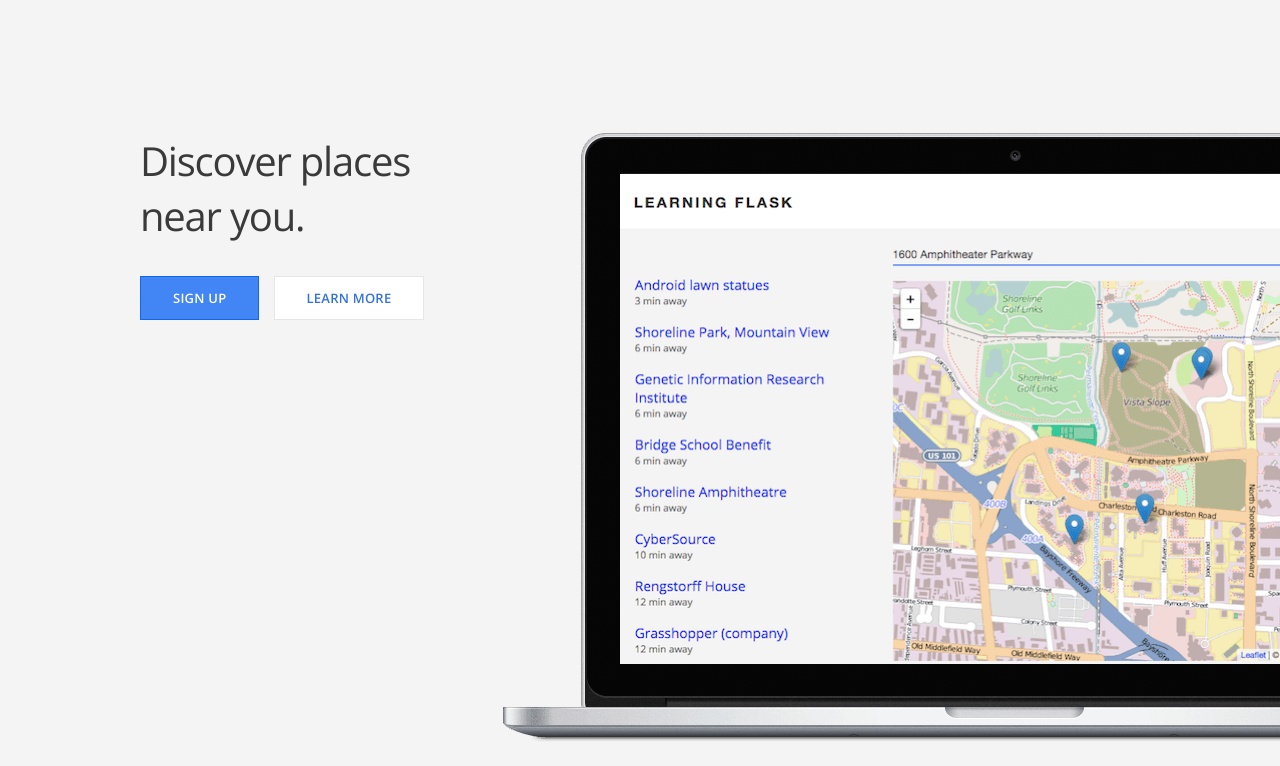
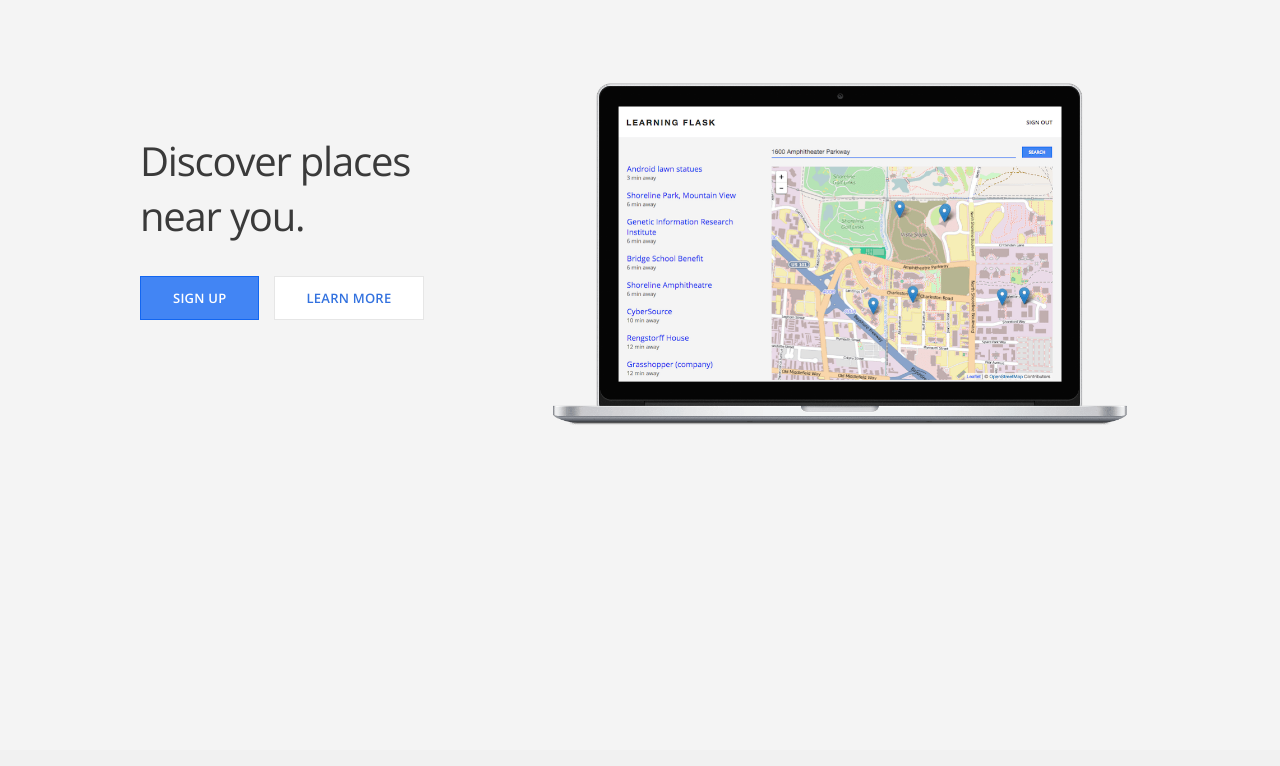
Before and after one commit to evansmusomi/flaskwikimap, a Flask app: page / in a window 1280 px wide; the page is wider, and only the part inside the window is pictured. Shown: the part 50-816 px from the top of that part. After the commit the page ends 475 px from the top of that part, so only its background shows below. Run offline with Flask 2, Linux system fonts and the light colour scheme.

Commit message:
Updates to home page and css rendering

```diff
--- a/templates/index.html
+++ b/templates/index.html
@@ -8,7 +8,7 @@
                 <a href="#" class="btn-primary">Sign up</a>
                 <a href="#" class="btn-secondary">Learn more</a>
             </div>
-            <div class="section-content">
+            <div class="section-device">
                 <img src="static/img/device.png">
             </div>
             <div class="clearfix"></div>
--- a/templates/layout.html
+++ b/templates/layout.html
@@ -2,7 +2,7 @@
 <html>
     <head>
         <link href="http://fonts.googleapis.com/css?family=Open+Sans:300,400,600" rel="stylesheet">
-        <link href="static/css/main.css" rel="stylesheet">
+        <link href="{{ url_for('static', filename='css/main.css') }}" rel="stylesheet">
     </head>
     <body>
         <header>
```
